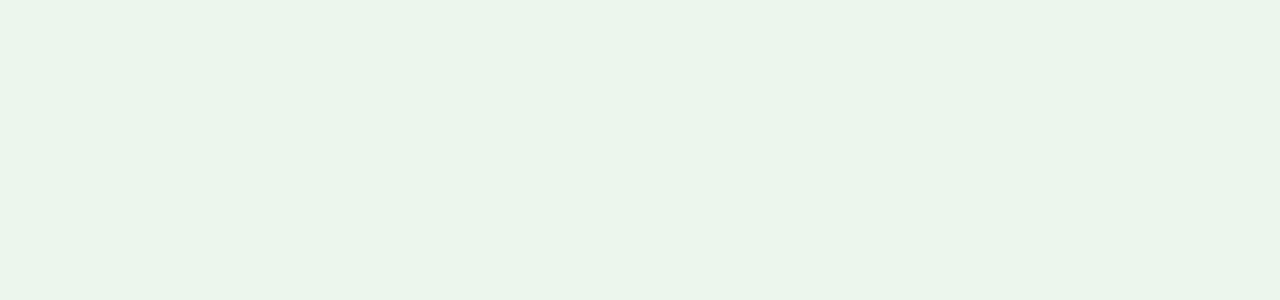
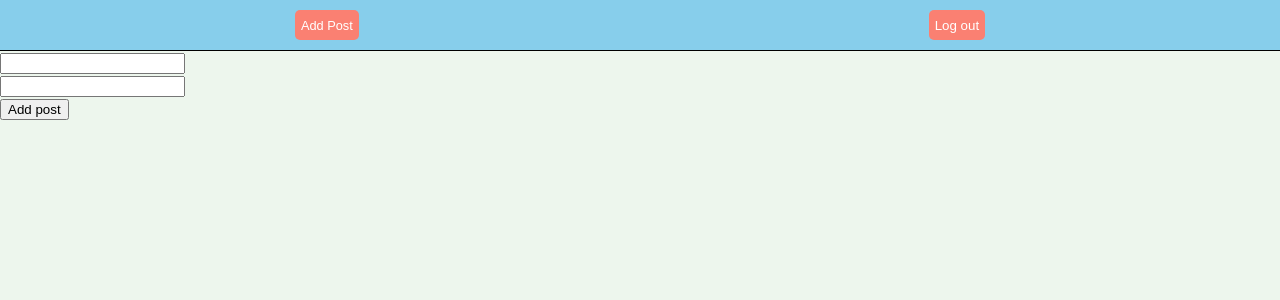
Before and after one commit to madjack99/WYSIWYG-blog, a React (Create React App) app in the folder client/: page /add-post in a window 1280 px wide. Shown: the top 300 px of the page. Built offline with nearby package versions, Linux system fonts and the light colour scheme.

Commit message:
feat: add basic add post form

```diff
--- a/client/src/App.js
+++ b/client/src/App.js
@@ -5,8 +5,8 @@ import store from './store';
 
 import Signup from './components/auth/Signup';
 import Login from './components/auth/Login';
-import PostsList from './components/posts/PostsList';
 import PostsListPage from './pages/PostsListPage';
+import AddPostPage from './pages/AddPostPage';
 
 function App() {
   return (
@@ -21,6 +21,9 @@ function App() {
         <Route path='/posts'>
           <PostsListPage />
         </Route>
+        <Route path='/add-post'>
+          <AddPostPage />
+        </Route>
       </Router>
     </Provider>
   );
--- /dev/null
+++ b/client/src/components/posts/AddPost.jsx
@@ -0,0 +1,21 @@
+import React from 'react';
+
+const AddPost = () => {
+  React.useEffect(() => {
+    document.title = 'Добавить запись';
+  });
+
+  return (
+    <div>
+      <form>
+        <input type='text' name='title' />
+        <br />
+        <input type='text' name='text' />
+        <br />
+        <button type='submit'>Add post</button>
+      </form>
+    </div>
+  );
+};
+
+export default AddPost;
--- a/client/src/components/posts/PostsList.jsx
+++ b/client/src/components/posts/PostsList.jsx
@@ -5,6 +5,10 @@ import { Li, Ul } from './postsListStyle';
 
 const PostsList = () => {
   const { posts } = useSelector((state) => state);
+
+  React.useEffect(() => {
+    document.title = 'Главная';
+  });
 
   const renderPosts = () => {
     if (!posts.length) {
--- /dev/null
+++ b/client/src/pages/AddPostPage.jsx
@@ -0,0 +1,14 @@
+import React from 'react';
+import Header from '../components/layout/Header';
+import AddPost from '../components/posts/AddPost';
+
+const AddPostPage = () => {
+  return (
+    <>
+      <Header />
+      <AddPost />
+    </>
+  );
+};
+
+export default AddPostPage;
--- a/client/src/pages/PostsListPage.jsx
+++ b/client/src/pages/PostsListPage.jsx
@@ -4,10 +4,10 @@ import PostsList from '../components/posts/PostsList';
 
 const PostsListPage = () => {
   return (
-    <div>
+    <>
       <Header />
       <PostsList />
-    </div>
+    </>
   );
 };
 
```
